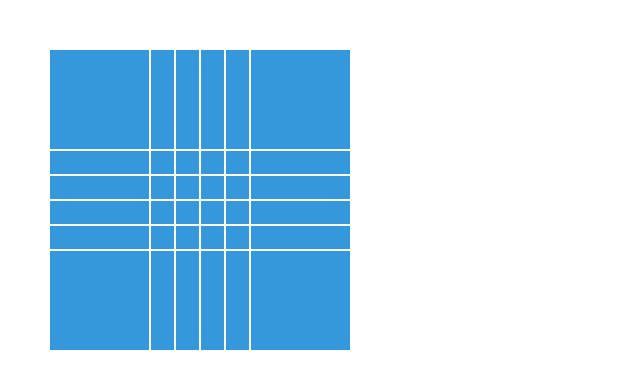
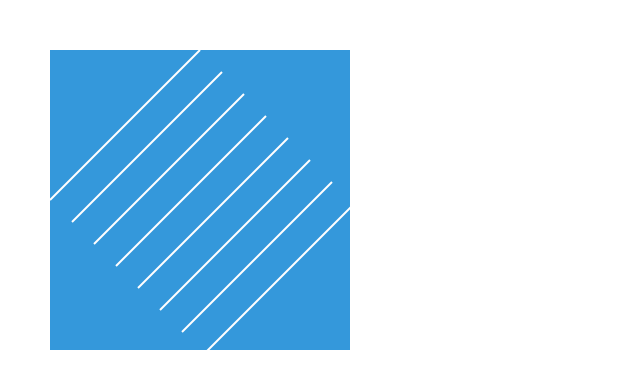
Before and after one commit to EHB-MCT/dev1-exercises-CodyGregoir, a plain HTML site: page index.html in a window 1280 px wide. Shown: the whole page, without its empty margins (0-640 px from the left). Drawn offline with Linux system fonts and the light colour scheme.

Commit message:
exercise 3-1-d finished

```diff
--- a/exercises/3-iteration-while/3-1-d.js
+++ b/exercises/3-iteration-while/3-1-d.js
@@ -13,9 +13,10 @@ function draw() {
 }
 
 function drawDiagonalLines() {
-    let i = ;
-    while (i <= ) {
-        Utils.drawLine(, , , );
-        i = ;
+    let i = 0;
+    let jump = 22;
+    while (i <= 7) {
+        Utils.drawLine(50 + (jump * i), 200 + (jump * i), 200 + (jump * i), 50 + (jump * i));
+        i++;
     }
 }
--- a/index.html
+++ b/index.html
@@ -1,7 +1,7 @@
 <html>
 
 <head>
-    <script src="./exercises/3-iteration-while/3-1-c.js" type="module"></script>
+    <script src="./exercises/3-iteration-while/3-1-d.js" type="module"></script>
     <link rel="stylesheet" type="text/css" href="styles/index.css" />
 </head>
 
```
